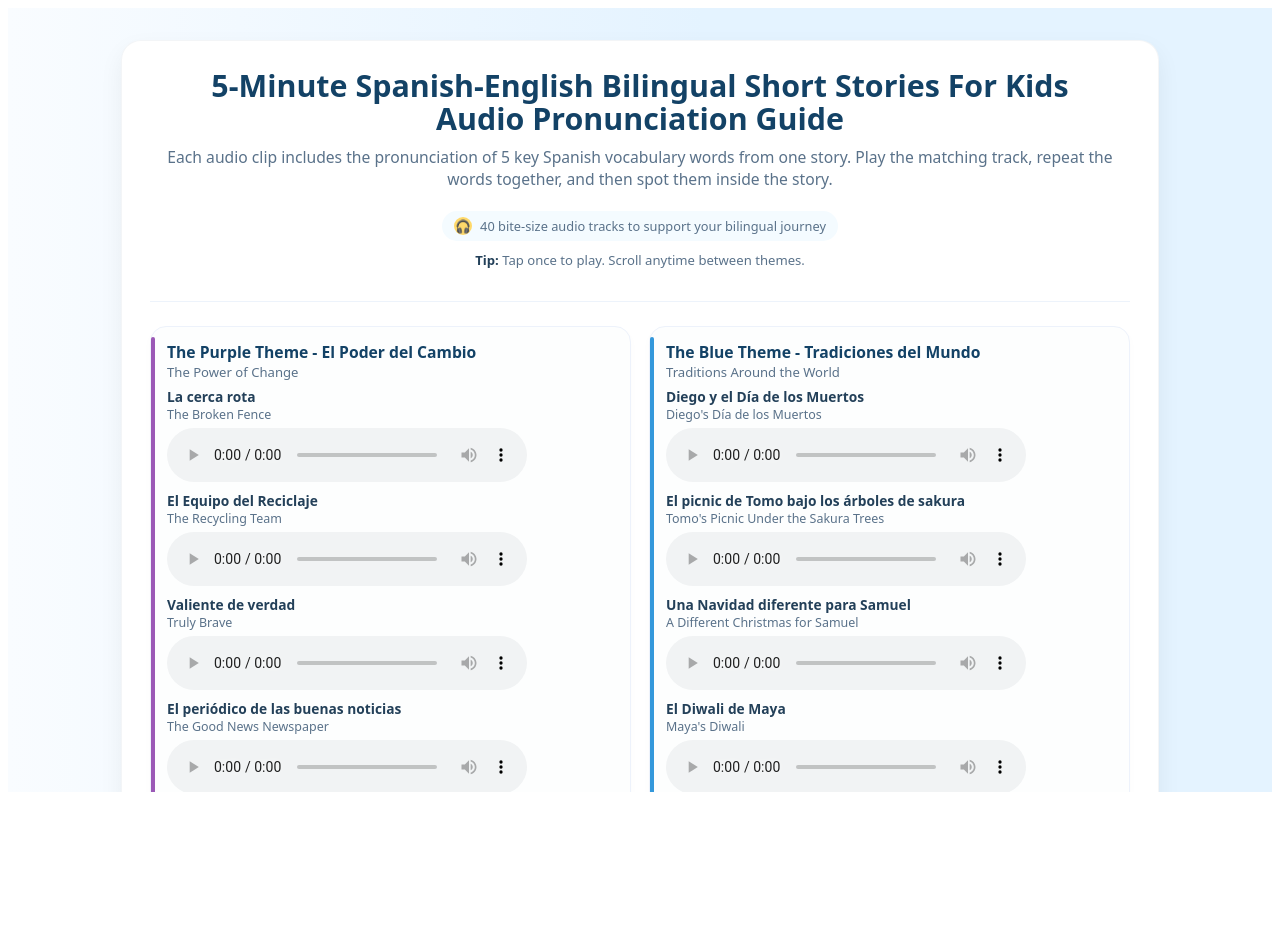
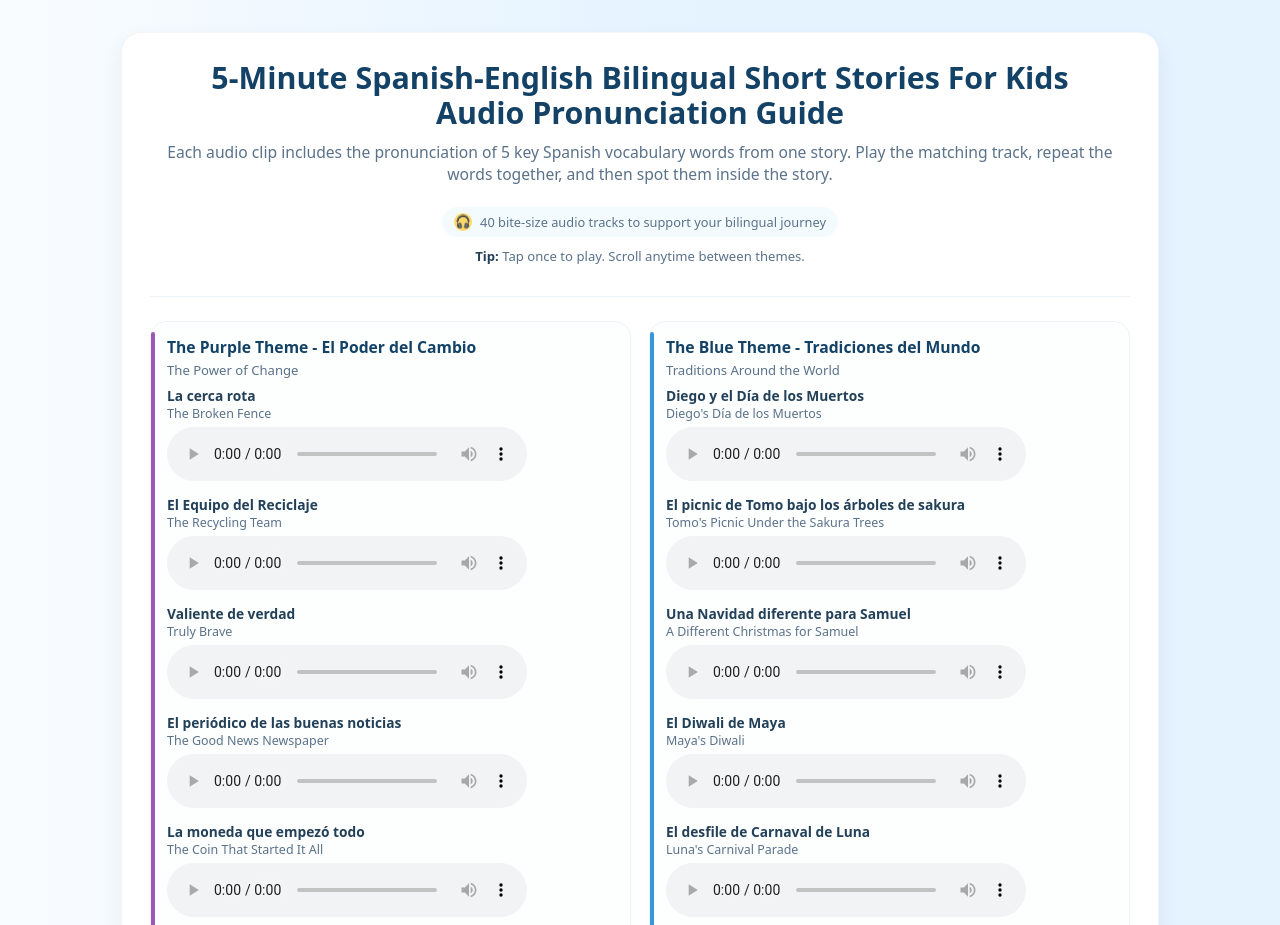
Before and after one commit to baronpublishing/five-minute-spanish-english, a plain HTML site: page index.html in a window 1280 px wide. Shown: the top 925 px of the page. Before the commit the page ends 800 px from the top, so only its background shows below. Drawn offline with Linux system fonts and the light colour scheme.

Commit message:
Update index.html complete html

```diff
--- a/index.html
+++ b/index.html
@@ -1,4 +1,10 @@
-<title>Pronunciation Audio Guide</title>
+<!DOCTYPE html>
+<html lang="en">
+<head>
+  <meta charset="UTF-8" />
+  <title>Audio Pronunciation Guide – 5-Minute Spanish-English Bilingual Short Stories for Kids</title>
+  <meta name="viewport" content="width=device-width, initial-scale=1" />
+
   <style>
     :root {
       --bg-page: #e4f3ff;
@@ -18,20 +24,20 @@
       --orange: #e67e22;
     }
 
-  /* This is the scrollable area INSIDE the embed */
+    body {
+      margin: 0;
+      font-family: system-ui, -apple-system, BlinkMacSystemFont, "Segoe UI", sans-serif;
+      background: #f5f8fc;
+    }
+
     .audio-page-bg {
       background: linear-gradient(90deg, #f9fcff 0%, #e4f3ff 55%);
       padding: 32px 12px 48px;
+      min-height: 100vh;
       box-sizing: border-box;
-
-    height: 100%;
-    max-height: 100vh;      /* never taller than the screen */
-    overflow-y: auto;       /* vertical scroll INSIDE */
-    overflow-x: hidden;     /* no horizontal scrollbar */
     }
 
     .audio-guide {
-    font-family: system-ui, -apple-system, BlinkMacSystemFont, "Segoe UI", sans-serif;
       max-width: 980px;
       margin: 0 auto;
       background: var(--card-bg);
@@ -52,7 +58,7 @@
       font-size: 1.9rem;
       margin: 0;
       color: var(--navy);
-    line-height: 1.1;
+      line-height: 1.15;
     }
 
     .audio-guide p.intro {
@@ -181,7 +187,7 @@
 
     @media (max-width: 640px) {
       .audio-page-bg {
-      padding: 18px 8px 24px;
+        padding: 18px 8px 30px;
       }
       .audio-guide {
         padding: 18px 14px 22px;
@@ -192,8 +198,9 @@
       }
     }
   </style>
+</head>
 
-
+<body>
   <div class="audio-page-bg">
     <div class="audio-guide">
 
@@ -604,3 +611,5 @@
       </div>
     </div>
   </div>
+</body>
+</html>
```
Lines whose indentation alone changed are shown as unchanged.
